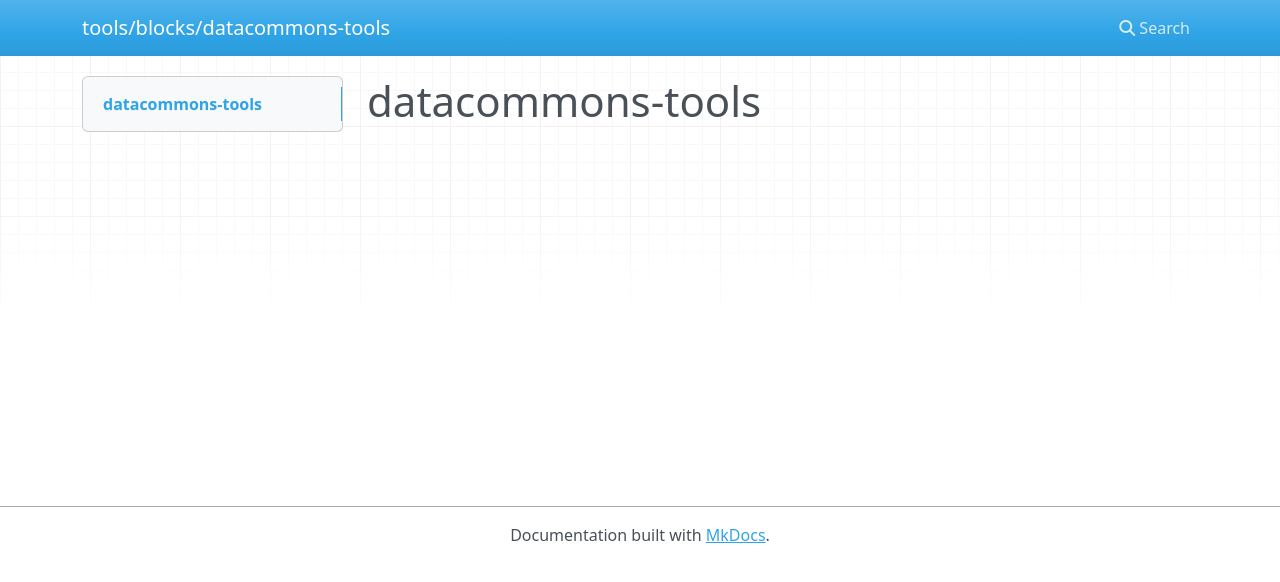
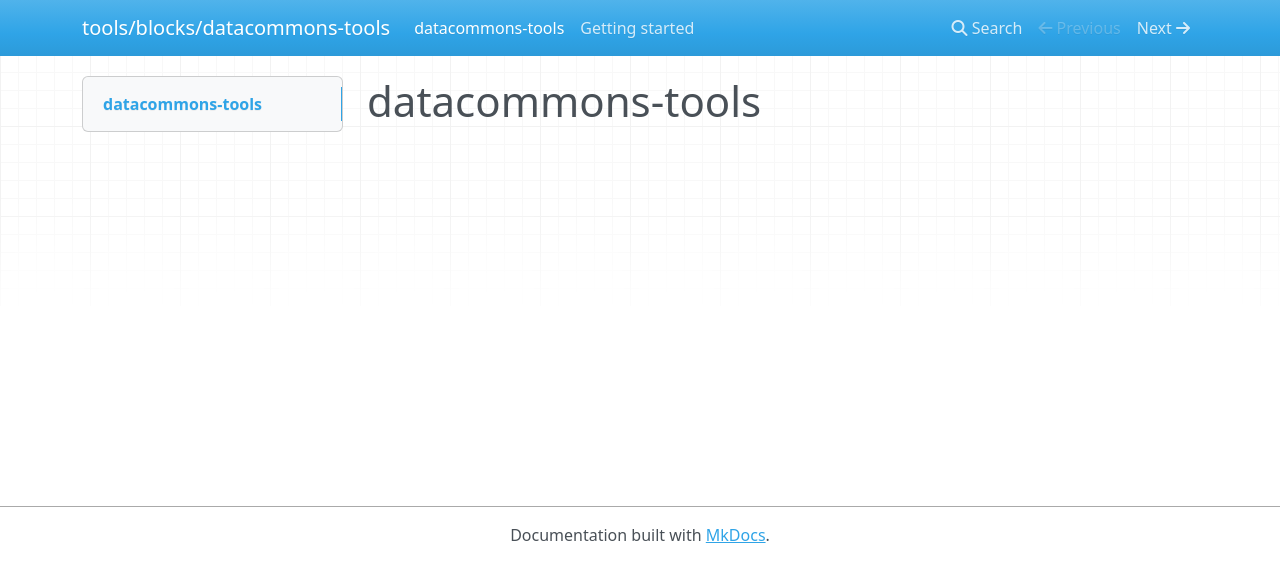
Before and after one commit to ONEcampaign/bblocks-datacommons-tools, an MkDocs documentation site: the page built from docs/docs/index.md, in a window 1280 px wide. Shown: the top 582 px of the page. Built offline with MkDocs 1.6.1, drawn with Linux system fonts in a browser that asks for light colours; nearby versions of some CDN libraries.

Commit message:
add doc page

```diff
--- a/docs/mkdocs.yml
+++ b/docs/mkdocs.yml
@@ -2,3 +2,4 @@ site_name: tools/blocks/datacommons-tools
 
 nav:
   - index.md
+  - Getting started: getting-started.md
```
Also changed, not shown: docs/docs/getting-started.md (added, +1 -0 lines).
